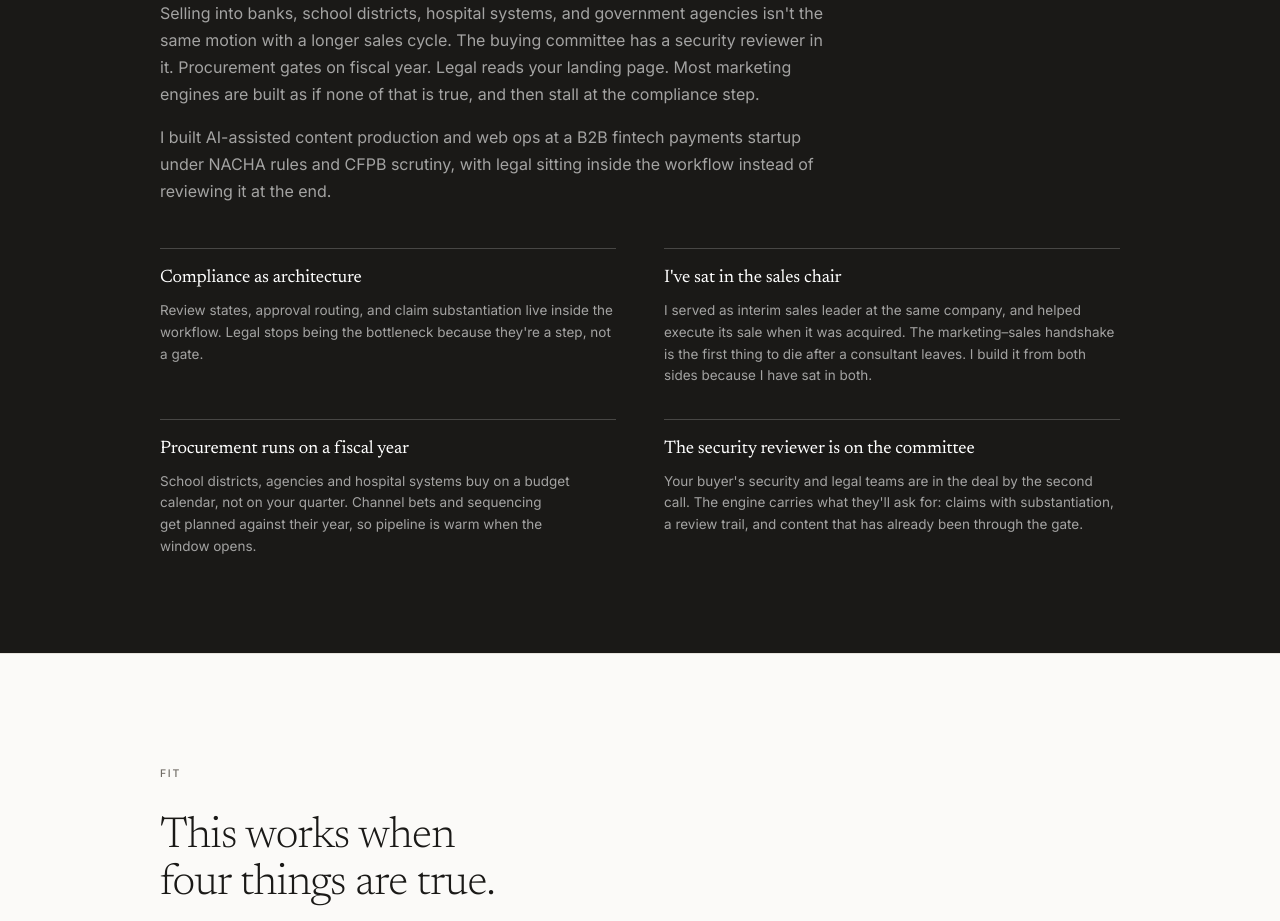
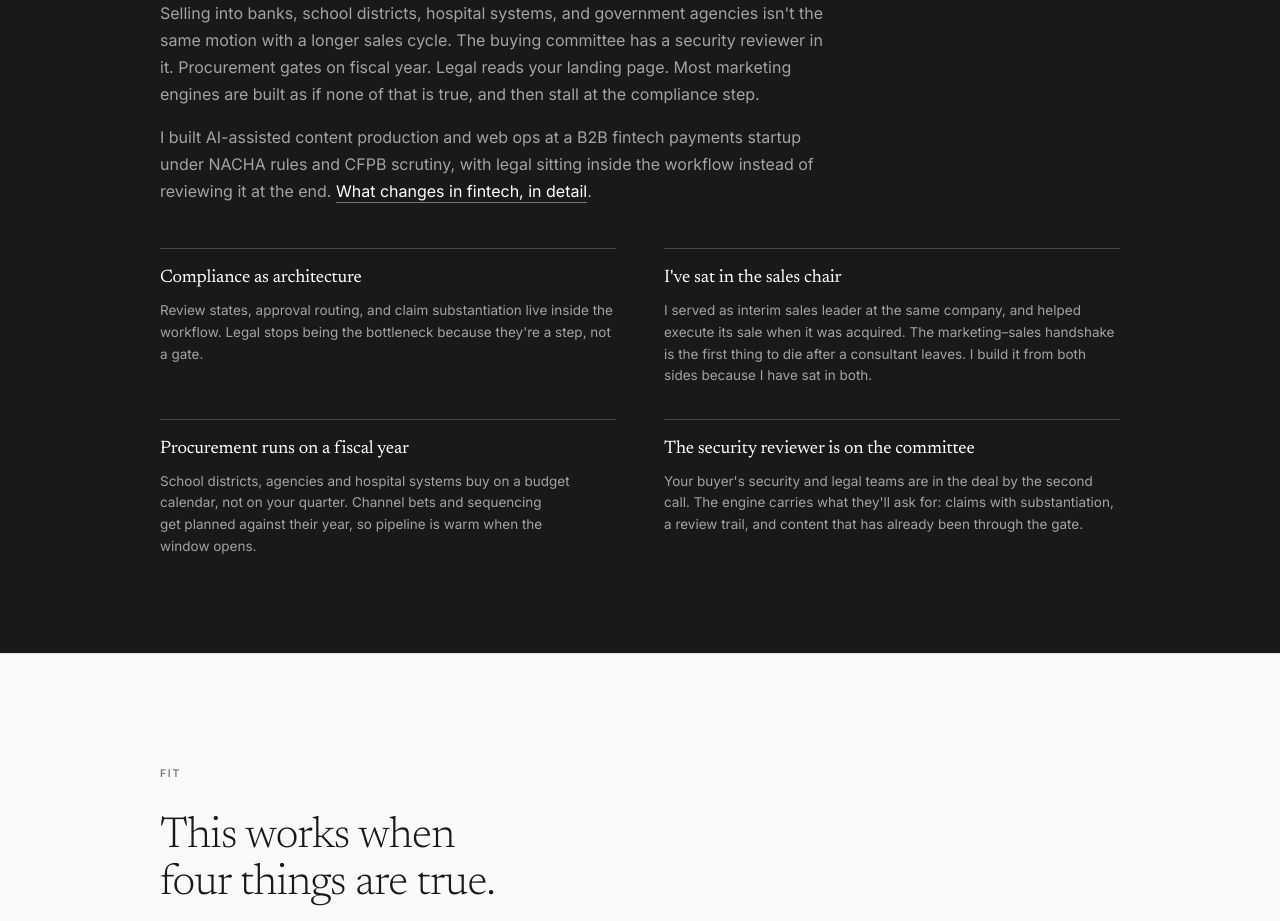
Before and after one commit to neelythomson/neelythomson-site, a Next.js app: page / in a window 1280 px wide. Shown: the part 9120-10041 px from the top of the page. Built offline with nearby package versions, Linux system fonts and the light colour scheme.

Commit message:
Regulated: link the fintech page

```diff
--- a/src/components/Regulated.tsx
+++ b/src/components/Regulated.tsx
@@ -38,7 +38,11 @@ export default function Regulated() {
         <p className="measure mt-4 text-base leading-[1.68] text-white/60">
           I built AI-assisted content production and web ops at a B2B fintech
           payments startup under NACHA rules and CFPB scrutiny, with legal
-          sitting inside the workflow instead of reviewing it at the end.
+          sitting inside the workflow instead of reviewing it at the end.{" "}
+          <a href="/fractional-cmo-fintech" className="border-b border-white/40 pb-px text-white transition-colors hover:text-accent">
+            What changes in fintech, in detail
+          </a>
+          .
         </p>
 
         <div className="mt-11 grid gap-x-12 gap-y-8 sm:grid-cols-2">
```
